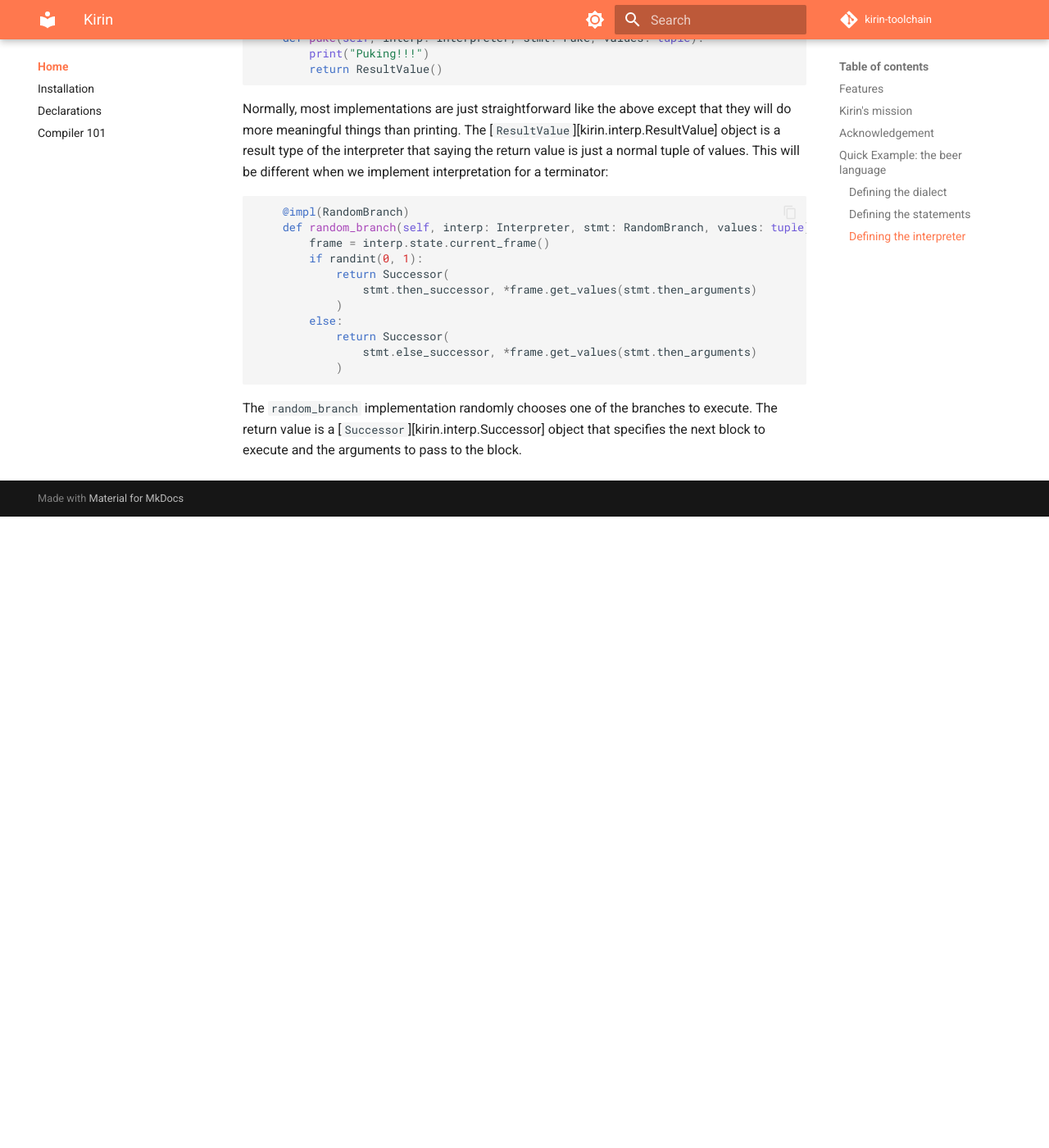
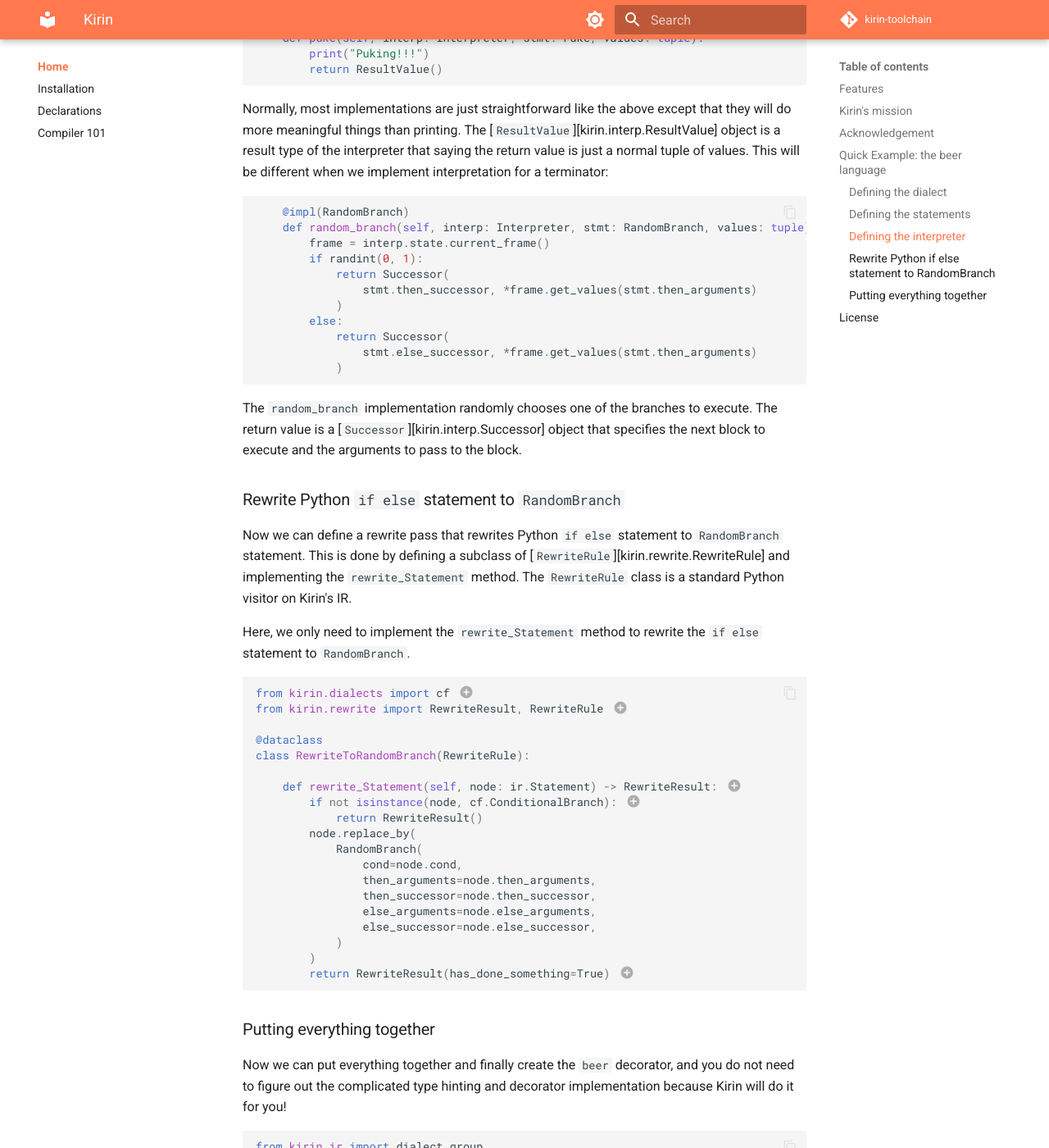
Before and after one commit to hmyuuu/kirin, an MkDocs documentation site: the page built from docs/index.md, in a window 1280 px wide and 1400 px high, scrolled down 3820 px. Shown: the whole window at 82% size. Built offline with MkDocs 1.6.1 and Material for MkDocs 9.7.7, drawn with Linux system fonts in a browser that asks for light colours; comment, search, counter and statistics services are not loaded; before the commit the page ends 4450 px from its top, so only the background shows below that; some of the changed text lies outside the part shown.

Commit message:
finish the index page

````diff
--- a/docs/index.md
+++ b/docs/index.md
@@ -12,7 +12,7 @@ scientific computing kernels.
 - Julia-like abstract interpretation framework
 - Builtin support for interpretation
 - Builtin support Python type system and type inference
-- Type hinted via modern Python type hints
+- Type hinted via modern Python type hints (you get all the auto-completes as you expect!)
 
 ## Kirin's mission
 
@@ -229,3 +229,71 @@ This will be different when we implement interpretation for a terminator:
 The `random_branch` implementation randomly chooses one of the branches to execute. The return value
 is a [`Successor`][kirin.interp.Successor] object that specifies the next block to execute and the arguments
 to pass to the block.
+
+### Rewrite Python `if else` statement to `RandomBranch`
+
+Now we can define a rewrite pass that rewrites Python `if else` statement to `RandomBranch` statement.
+This is done by defining a subclass of [`RewriteRule`][kirin.rewrite.RewriteRule] and implementing the
+`rewrite_Statement` method. The `RewriteRule` class is a standard Python visitor on Kirin's IR.
+
+Here, we only need to implement the `rewrite_Statement` method to rewrite the `if else` statement to `RandomBranch`.
+
+```python
+from kirin.dialects import cf # (1)!
+from kirin.rewrite import RewriteResult, RewriteRule # (2)!
+
+@dataclass
+class RewriteToRandomBranch(RewriteRule):
+
+    def rewrite_Statement(self, node: ir.Statement) -> RewriteResult: # (3)!
+        if not isinstance(node, cf.ConditionalBranch): # (4)!
+            return RewriteResult()
+        node.replace_by(
+            RandomBranch(
+                cond=node.cond,
+                then_arguments=node.then_arguments,
+                then_successor=node.then_successor,
+                else_arguments=node.else_arguments,
+                else_successor=node.else_successor,
+            )
+        )
+        return RewriteResult(has_done_something=True) # (5)!
+```
+
+1. Import the control flow dialect `cf` which is what Python `if else` statement compiles to by default in the `basic` dialect group.
+2. Import the `RewriteRule` class from the `rewrite` module.
+3. This is the signature of `rewrite_Statement` method. Your IDE should hint you the type signature so you can auto-complete it.
+4. Check if the statement is a `ConditionalBranch` statement. If it is not, return an empty `RewriteResult`.
+5. Replace the `ConditionalBranch` statement with a `RandomBranch` statement and return a `RewriteResult` that indicates the rewrite has been done. Every statement has a [`replace_by`][kirin.ir.Statement.replace_by] method that replaces the statement with another statement.
+
+### Putting everything together
+
+Now we can put everything together and finally create the `beer` decorator, and
+you do not need to figure out the complicated type hinting and decorator implementation
+because Kirin will do it for you!
+
+```python
+from kirin.ir import dialect_group
+from kirin.prelude import basic_no_opt
+from kirin.rewrite import Fixpoint, Walk
+
+@dialect_group(basic_no_opt.add(dialect)) # (1)!
+def beer(self): # (2)!
+    # some initialization if you need it
+    def run_pass(mt): # (3)!
+        Fixpoint(Walk(RandomWalkBranch())).rewrite(mt.code) # (4)!
+
+    return run_pass # (5)!
+```
+
+1. The [`dialect_group`][kirin.ir.group.dialect_group] decorator specifies the dialect group that the `beer` dialect belongs to. In this case, instead of rebuilding the whole dialect group, we just add our `dialect` object to the [`basic_no_opt`][kirin.prelude.basic_no_opt] dialect group which provides all the basic Python semantics, such as math, function, closure, control flows, etc.
+2. The `beer` function is the decorator that will be used to decorate the `main` function.
+3. The `run_pass` function wraps all the passes that need to run on the input method. It optionally can take some arguments or keyword arguments that will be passed to the `beer` decorator.
+4. Inside the `run_pass` function, we will traverse the entire IR and rewrite all the `ConditionalBranch` statements to `RandomBranch` statements until no more rewrites can be done.
+5. Remember to return the `run_pass` function at the end of the `beer` function.
+
+This is it!
+
+## License
+
+Apache License 2.0
````
